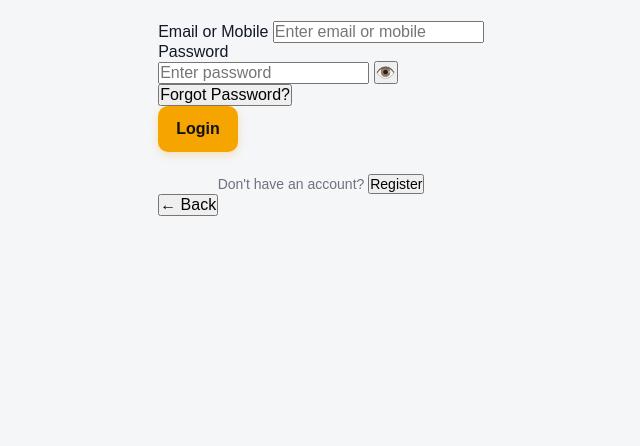
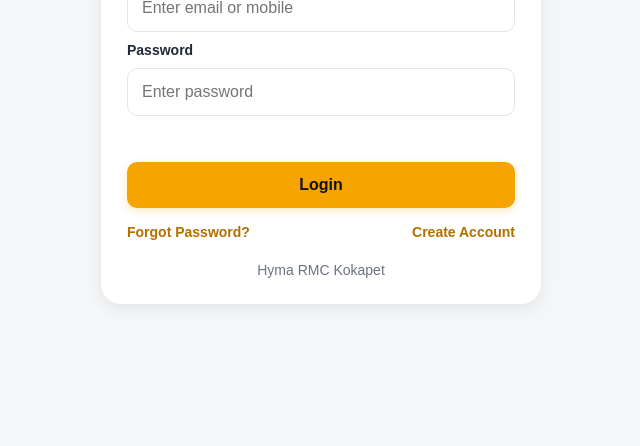
Before and after one commit to yadavroushan8269/AndroidAiAgent, a website: page public/pages/login.html in a window 1280 px wide. Shown: the part 354-800 px from the top of the page, without its empty margins (319-959 px from the left). Drawn offline with Linux system fonts and the light colour scheme.

Commit message:
Update login.html for better layout and semantics
Refactor login page structure and improve accessibility.

```diff
--- a/public/pages/login.html
+++ b/public/pages/login.html
@@ -2,139 +2,85 @@
 <html lang="en">
 <head>
   <meta charset="UTF-8">
-  <meta
-    name="viewport"
-    content="width=device-width, initial-scale=1.0, maximum-scale=1.0, user-scalable=no"
-  >
-
+  <meta name="viewport" content="width=device-width, initial-scale=1.0">
+  <meta name="theme-color" content="#f5a400">
   <title>Login - Hyma RMC Kokapet</title>
-
   <link rel="stylesheet" href="../style.css">
 </head>
 
 <body>
 
-  <div class="auth-page">
+  <main class="auth-page">
 
-    <div class="auth-container">
+    <section class="auth-card">
 
-      <!-- Logo -->
-      <div class="auth-logo">
-        🚧
-      </div>
+      <div class="auth-logo">🚧</div>
 
-      <!-- Heading -->
       <h1>Welcome Back</h1>
 
       <p class="auth-subtitle">
         Login to Hyma RMC Kokapet
       </p>
 
-      <!-- Login Form -->
-      <form id="loginForm">
+      <form id="loginForm" class="auth-form">
 
-        <!-- Email / Mobile -->
-        <div class="form-group">
-          <label for="loginUser">
-            Email or Mobile
+        <label for="loginEmail">
+          Email / Mobile
         </label>
 
         <input
+          id="loginEmail"
           type="text"
-            id="loginUser"
-            name="loginUser"
           placeholder="Enter email or mobile"
           autocomplete="username"
           required
         >
-        </div>
-
-        <!-- Password -->
-        <div class="form-group">
 
         <label for="loginPassword">
           Password
         </label>
 
-          <div class="password-wrapper">
-
         <input
+          id="loginPassword"
           type="password"
-              id="loginPassword"
-              name="loginPassword"
           placeholder="Enter password"
           autocomplete="current-password"
           required
         >
 
+        <div
+          id="loginMessage"
+          class="form-message"
+        ></div>
+
         <button
-              type="button"
-              id="toggleLoginPassword"
-              class="password-toggle"
-              aria-label="Show password"
-            >
-              👁️
-            </button>
-
-          </div>
-
-        </div>
-
-        <!-- Forgot Password -->
-        <div class="forgot-row">
-          <button
-            type="button"
-            id="forgotPasswordBtn"
-            class="link-btn"
-          >
-            Forgot Password?
-          </button>
-        </div>
-
-        <!-- Login Button -->
-        <button
+          class="primary-btn full-width"
           type="submit"
-          class="primary-btn auth-submit"
         >
           Login
         </button>
 
       </form>
 
-      <!-- Register -->
-      <div class="auth-footer">
+      <div class="auth-links">
 
-        <span>Don't have an account?</span>
+        <a href="#" id="forgotPasswordBtn">
+          Forgot Password?
+        </a>
 
-        <button
-          type="button"
-          id="registerBtn"
-          class="link-btn"
-        >
-          Register
-        </button>
+        <a href="/pages/register.html">
+          Create Account
+        </a>
 
       </div>
 
-      <!-- Back -->
-      <button
-        type="button"
-        id="backBtn"
-        class="back-btn"
-      >
-        ← Back
-      </button>
-
-      <!-- Message -->
-      <div
-        id="loginMessage"
-        class="auth-message"
-        aria-live="polite"
-      ></div>
-
+      <div class="auth-footer">
+        Hyma RMC Kokapet
       </div>
 
-  </div>
+    </section>
+
+  </main>
 
   <script src="../app.js"></script>
 
```
Lines whose indentation alone changed are shown as unchanged.
